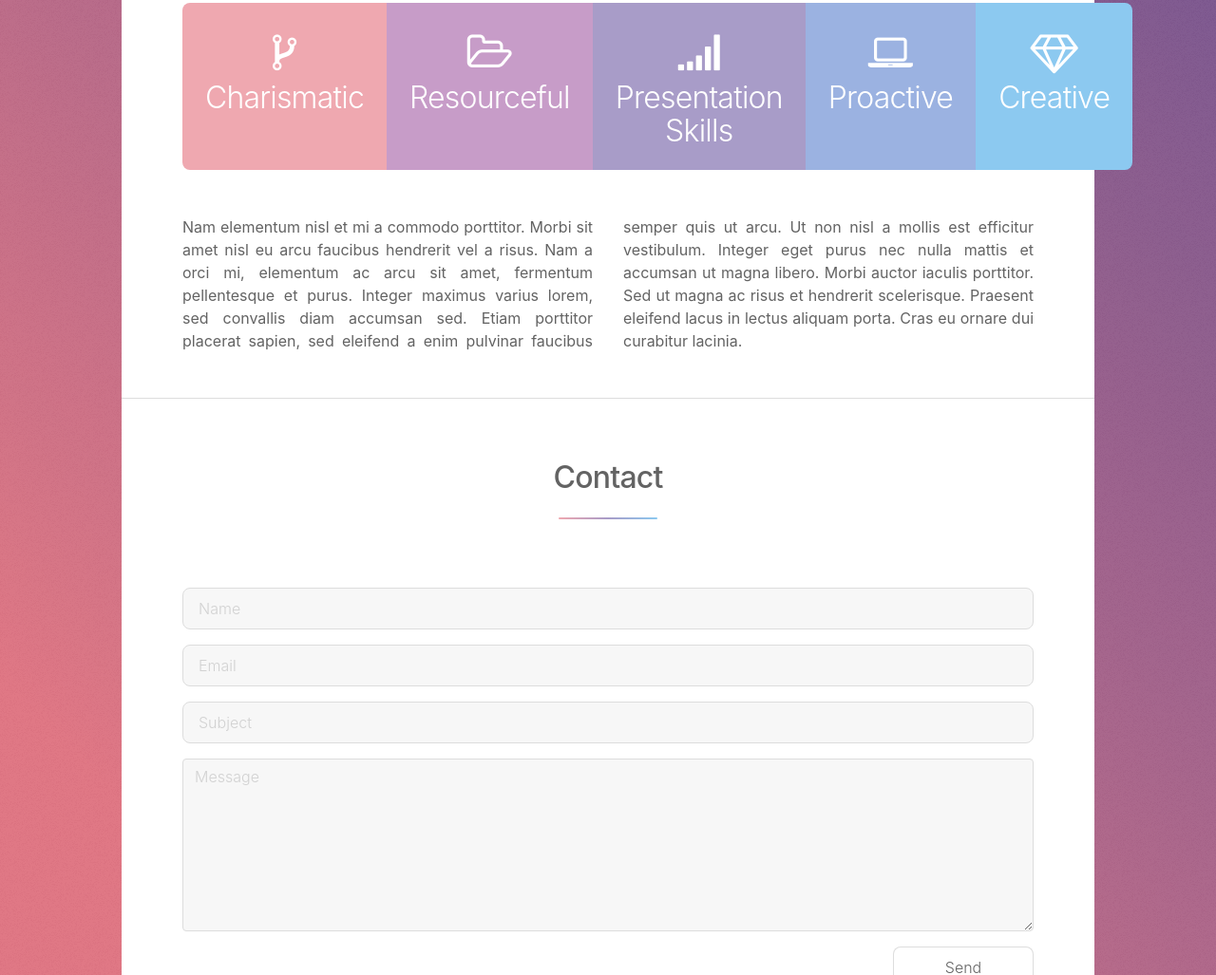
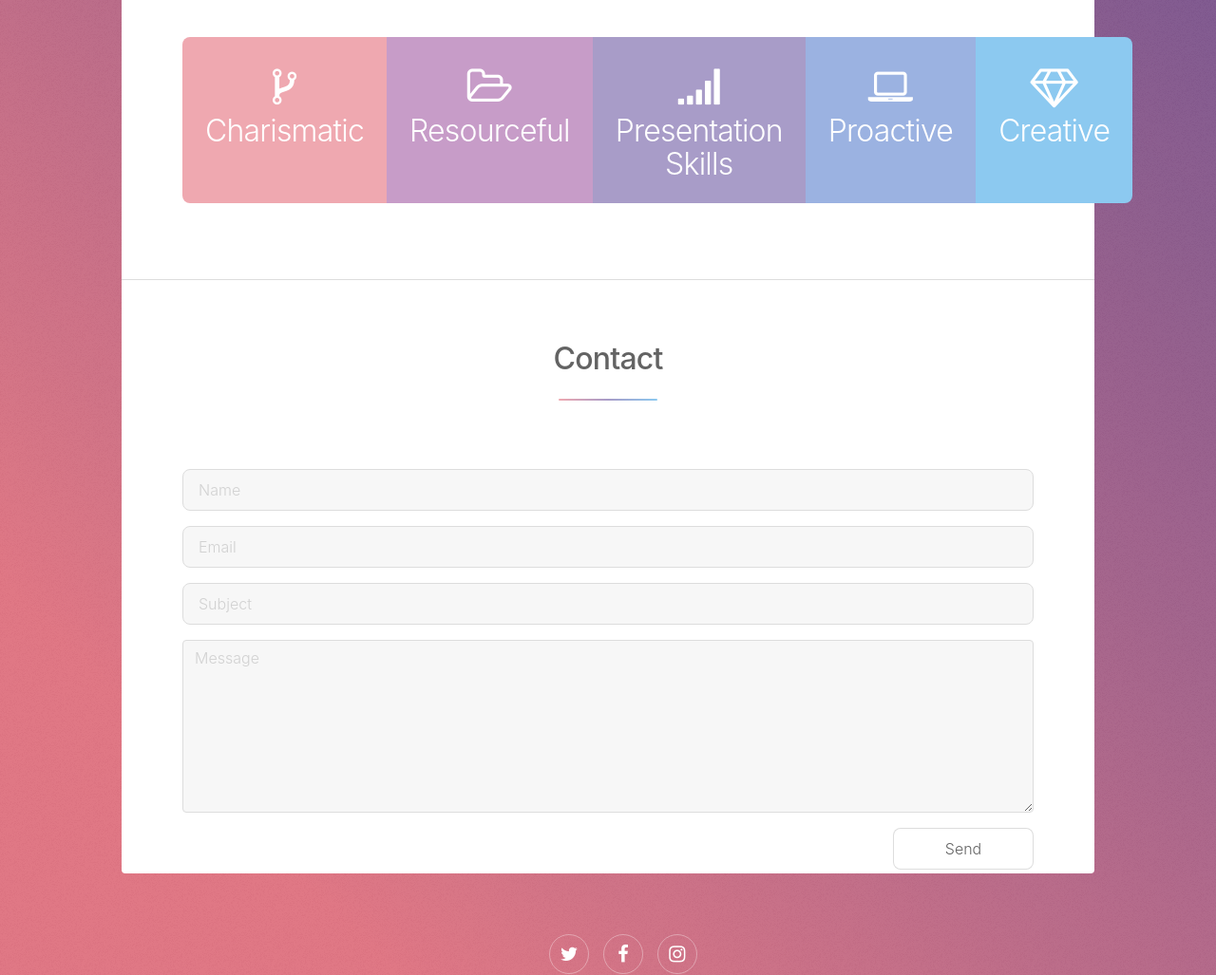
Before and after one commit to Drakso/Marko, a plain HTML site: page index.html in a window 1280 px wide. Shown: the part 1163-2190 px from the top of the page at 95% size. Drawn offline with nearby package versions, Linux system fonts and the light colour scheme.

Commit message:
changed photo and lorem ipsum text

```diff
--- a/index.html
+++ b/index.html
@@ -6,7 +6,7 @@
 -->
 <html>
 	<head>
-		<title>Popovksi Marko</title>
+		<title>Popovski Marko</title>
 		<meta charset="utf-8" />
 		<meta name="viewport" content="width=device-width, initial-scale=1" />
 		<!--[if lte IE 8]><script src="assets/js/ie/html5shiv.js"></script><![endif]-->
@@ -85,7 +85,7 @@
 										<strong> Creative </strong>
 									</li>
 								</ul>
-								<p class="content">Nam elementum nisl et mi a commodo porttitor. Morbi sit amet nisl eu arcu faucibus hendrerit vel a risus. Nam a orci mi, elementum ac arcu sit amet, fermentum pellentesque et purus. Integer maximus varius lorem, sed convallis diam accumsan sed. Etiam porttitor placerat sapien, sed eleifend a enim pulvinar faucibus semper quis ut arcu. Ut non nisl a mollis est efficitur vestibulum. Integer eget purus nec nulla mattis et accumsan ut magna libero. Morbi auctor iaculis porttitor. Sed ut magna ac risus et hendrerit scelerisque. Praesent eleifend lacus in lectus aliquam porta. Cras eu ornare dui curabitur lacinia.</p>
+								<!-- <p class="content">Nam elementum nisl et mi a commodo porttitor. Morbi sit amet nisl eu arcu faucibus hendrerit vel a risus. Nam a orci mi, elementum ac arcu sit amet, fermentum pellentesque et purus. Integer maximus varius lorem, sed convallis diam accumsan sed. Etiam porttitor placerat sapien, sed eleifend a enim pulvinar faucibus semper quis ut arcu. Ut non nisl a mollis est efficitur vestibulum. Integer eget purus nec nulla mattis et accumsan ut magna libero. Morbi auctor iaculis porttitor. Sed ut magna ac risus et hendrerit scelerisque. Praesent eleifend lacus in lectus aliquam porta. Cras eu ornare dui curabitur lacinia.</p> -->
 							</section>
 
 						<!-- First Section -->
```
Also changed, not shown: images/marko.jpg, images/stara.jpg (added).
